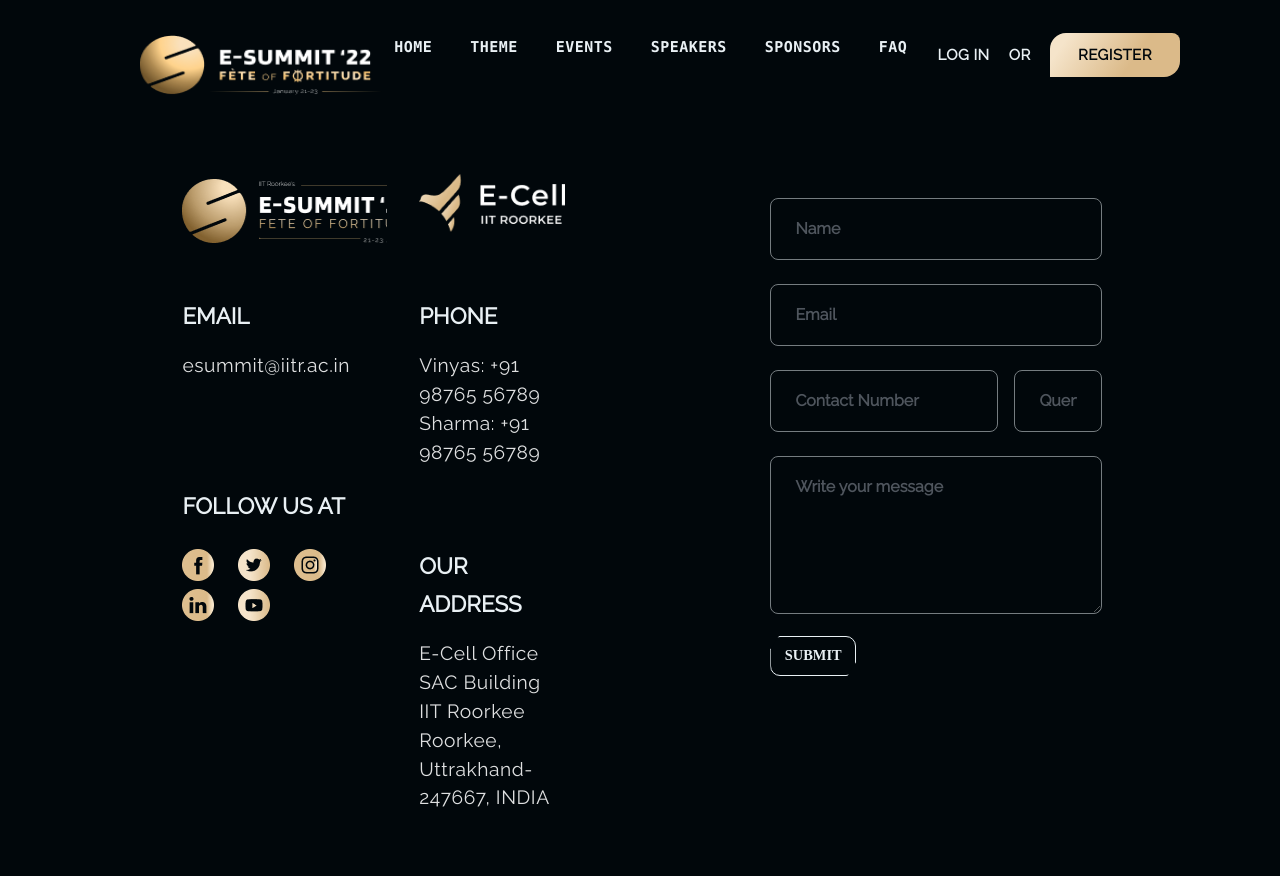
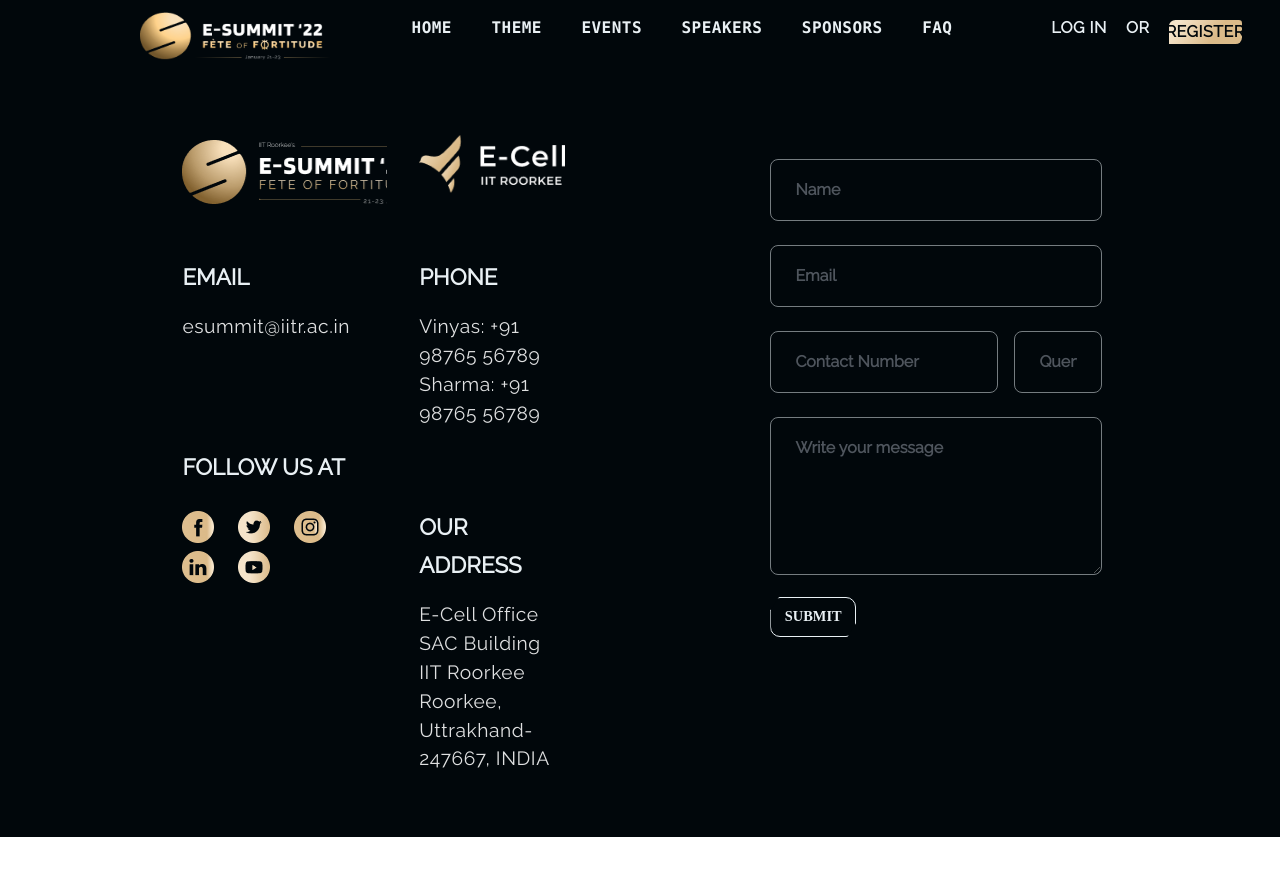
Before and after one commit to Ecell-IITR/Esummit22-frontend, a Next.js app: page / in a window 1280 px wide. After the commit the page ends 837 px from the top, so only its background shows below. Built offline with nearby package versions, Linux system fonts and the light colour scheme; no server answers; a web font is replaced by a local one.

Commit message:
responsive updates

```diff
--- a/components/Header/header.js
+++ b/components/Header/header.js
@@ -1,192 +1,163 @@
 import Link from "next/link";
+import { useState } from "react";
 export const Header = () => {
+  //const [active, setactive] = useState("home")
+  const active = "";
   return (
     <div className="navbar-container" id="navbar">
       <div className="navbar-logo-link">
-        <img src="fete-of-fortitude.png" className="navbar-logo" alt="" />
+        <img
+          src="fete-of-fortitude.png"
+          className="navbar-logo"
+          alt="E summit 22 fete of fortitude"
+        />
       </div>
       <ul className="navbar-subcontent1">
         <li className="navbar-items">
           <div id="heading">
             <span>
-              <div className="hover_color">
+              <div
+                className={
+                  "home" == active ? "active_hover_color" : "hover_color"
+                }
+              >
                 <pre> HOME </pre>
               </div>
               <br />
-              <div className="hover_underline"> </div>
+              <div
+                className={
+                  "home" == active
+                    ? "active_hover_underline"
+                    : "hover_underline"
+                }
+              >
+                {" "}
+              </div>
             </span>
           </div>
         </li>
         <li className="navbar-items">
           <div id="heading">
-            <div className="hover_color">
+            <div
+              className={
+                "theme" == active ? "active_hover_color" : "hover_color"
+              }
+            >
               <pre> THEME </pre>
               <br />
-              <div className="hover_underline"> </div>
+              <div
+                className={
+                  "theme" == active
+                    ? "active_hover_underline"
+                    : "hover_underline"
+                }
+              >
+                {" "}
+              </div>
             </div>
           </div>
         </li>
         <li className="navbar-items">
           <div id="heading">
-            <div className="hover_color">
+            <div
+              className={
+                "events" == active ? "active_hover_color" : "hover_color"
+              }
+            >
               <pre> EVENTS </pre>
               <br />
-              <div className="hover_underline"> </div>
+              <div
+                className={
+                  "events" == active
+                    ? "active_hover_underline"
+                    : "hover_underline"
+                }
+              >
+                {" "}
+              </div>
             </div>
           </div>
         </li>
         <li className="navbar-items">
           <div id="heading">
-            <div className="hover_color">
+            <div
+              className={
+                "speakers" == active ? "active_hover_color" : "hover_color"
+              }
+            >
               <pre> SPEAKERS </pre>
               <br />
-              <div className="hover_underline"> </div>
+              <div
+                className={
+                  "speakers" == active
+                    ? "active_hover_underline"
+                    : "hover_underline"
+                }
+              >
+                {" "}
+              </div>
             </div>
           </div>
         </li>
         <li className="navbar-items">
           <div id="heading">
-            <div className="hover_color">
+            <div
+              className={
+                "sponsors" == active ? "active_hover_color" : "hover_color"
+              }
+            >
               <pre> SPONSORS </pre>
               <br />
-              <div className="hover_underline"> </div>
+              <div
+                className={
+                  "sponsors" == active
+                    ? "active_hover_underline"
+                    : "hover_underline"
+                }
+              >
+                {" "}
+              </div>
             </div>
           </div>
         </li>
 
         <li className="navbar-items">
           <div id="heading">
-            <div className="hover_color">
+            <div
+              className={"faq" == active ? "active_hover_color" : "hover_color"}
+            >
               <pre> FAQ </pre>
               <br />
-              <div className="hover_underline"> </div>
+              <div
+                className={
+                  "faq" == active ? "active_hover_underline" : "hover_underline"
+                }
+              >
+                {" "}
+              </div>
             </div>
           </div>
         </li>
-        {/* <li className="navbar-items">
-            <NavHashLink
-              to="/#footer"
+      </ul>
 
-            >
-              Contact Us
-            </NavHashLink>
-          </li> */}
-
-        {/* <li className="navbar-items">
-            {String(localStorage.getItem("user_role_type")) === "CA" ? (
-              <Link
-                to="/campus-ambassador"
-                className={"navbar-links links-campus-ambassador"}
-                rel="noopener noreferrer"
-              >
-                Campus Ambassador
-              </Link>
-            ) : (
-              <div style={{ background: "transparent" }}>
-                {localStorage.getItem("user_role_type") ? (
-                  <Link
-                    to="/dashboard"
-                    className={"navbar-links links-campus-ambassador"}
-                    rel="noopener noreferrer"
-                  >
-                    {String(localStorage.getItem("user_role_type"))}
-                  </Link>
-                ) : null}
-              </div>
-            )}
-          </li>
-        </ul>
-        <ul className={"navbar-subcontent2"}>
-          {!localStorage.getItem("user_token") ? (
-            <li className="navbar-items">
-              <Link
-                to="/login"
-                className={"navbar-links login-padding"}
-                rel="noopener noreferrer"
-              >
-                <span>Login</span>
-              </Link>
-            </li>
-          ) : null}
-          {!localStorage.getItem("user_token") ? (
-            <li className="navbar-items">
-              <p className="or-navbar">or</p>
-            </li>
-          ) : (
-            <li className="navbar-items" style={{ marginLeft: "30px" }}>
-              {localStorage.getItem("user_role_type") == "CA" ? (
-                <Link
-                  to="/campus-ambassador"
-                  className={"navbar-links"}
-                  rel="noopener noreferrer"
-                >
-                  <div className="clip" style={{ color: "6f00ff" }}>
-                    DashBoard
-                  </div>
-                </Link>
-              ) : (
-                <Link
-                  to="/dashboard"
-                  className={"navbar-links"}
-                  rel="noopener noreferrer"
-                >
-                  <div className="clip" style={{ color: "6f00ff" }}>
-                    DashBoard
-                  </div>
-                </Link>
-              )}
-            </li>
-          )}
-          {!localStorage.getItem("user_token") ? (
-            <li className="navbar-items">
-              <Link
-                to="/register"
-                className={"navbar-links"}
-                rel="noopener noreferrer"
-              >
-                <div className="clip">Register</div>
-              </Link>
-            </li>
-          ) : (
-            <li className="navbar-items">
-              <div
-                onClick={this.handleLogout}
-                className={"navbar-links logout-link"}
-                rel="noopener noreferrer"
-              >
-
-                <span style={{ backgroundColor: "transparent" }}>Logout</span>
-              </div>
-            </li>
-          )}*/}
-      </ul>
-      {/* <div className="navbar-mobile-container">
-          <div className="Hamburger-container">
-            <input type="checkbox" />
-            <div className="bar1"></div>
-            <div className="bar2"></div>
-            <div className="bar3"></div>
-          </div>
-          <Link to="/">
-            <img
-              src={Halflogo}
-              alt="navbar-log"
-              className="navbar-logo-mobile"
-            />
-          </Link> */}
-      {/* <NavbarMobile /> */}
-      {/* </div> */}
       <ul className="navbar-subcontent2">
         <li className="navbar-items">
-          <span>LOG IN</span> <br />
+          <span>
+            LOG IN
+            <br />{" "}
+            <div>
+              <pre> </pre>
+            </div>{" "}
+          </span>
         </li>
 
         <li className="navbar-items">
           <p className="or-navbar">or</p>
+          <br />
         </li>
-
-        <li className="navbar-items register-navbar">REGISTER</li>
-        <br />
+        <li>
+          <div className="navbar-items register-navbar">REGISTER</div>
+        </li>
       </ul>
     </div>
   );
--- a/styles/header.scss
+++ b/styles/header.scss
@@ -1,10 +1,9 @@
 .navbar-container {
   background-color: #01070b;
   display: flex;
-  height: 110px;
+
   justify-content: space-between;
-  top: 0;
-  left: 0;
+
   position: relative;
   width: 100%;
   z-index: 100000;
@@ -28,7 +27,7 @@
   margin-bottom: 0 !important;
 }
 .navbar-subcontent2 {
-  margin-right: 100px;
+  margin-right: 3vw;
   display: flex;
   flex-direction: row;
   justify-content: center;
@@ -38,10 +37,10 @@
 }
 
 .navbar-logo {
-  padding-top: 20px;
+  padding-top: 0.05vw;
   margin: 6% 0;
-  width: 15.2em;
-  height: 5em;
+  width: 15vw;
+  height: 3.75vw;
 }
 
 .navbar-container ul {
@@ -70,19 +69,15 @@
   font-family: Raleway;
   font-weight: bold;
   font-style: normal;
-  font-size: 15px;
-  line-height: 15px;
+  font-size: 2vh;
+  line-height: 2vh;
   letter-spacing: 0.03em;
   text-transform: uppercase;
 }
-.navbar-items a {
+.navbar-items {
   font-weight: 1000;
 }
-.navbar-items a:hover {
-  color: #8c20e2;
-  padding-bottom: 6px;
-  border-bottom: 2px solid #8c20e2;
-}
+
 .logout-link {
   color: #e61515;
   background-color: inherit;
@@ -136,7 +131,7 @@
 }
 
 .login-padding {
-  margin-left: 120px;
+  margin-left: 3.6vw;
   text-decoration: none;
   background-color: inherit;
 }
@@ -191,62 +186,37 @@
   width: 100%;
 }
 
-@media screen and (max-width: 480px) {
+.active_hover_underline {
+  height: 0.2vw;
+  background: linear-gradient(124.76deg, #f5e4ca 12.61%, #dbba89 63.66%);
+  width: 100%;
+}
+
+.active_hover_color {
+  text-align: center;
+  background: linear-gradient(124.76deg, #f5e4ca 12.61%, #dbba89 63.66%);
+  -webkit-background-clip: text;
+  -webkit-text-fill-color: transparent;
+}
+
+@media screen and (max-width: 700px) {
   .navbar-subcontent1,
   .navbar-subcontent2,
   .navbar-logo-link {
     display: none;
   }
-  /* .Hamburger-container {
-    display: inline-block;
-    cursor: pointer;
-  }
-
-  .bar1, .bar2, .bar3 {
-    width: 35px;
-    height: 5px;
-    background-color: white;
-    margin: 6px 0;
-    transition: 0.4s;
-  }
-  .navbar-mobile-container{
-    display: flex;
-  }
-  .navbar-mobile-container input{
-    display: flex;
-    position: absolute;
-    top: 30px;
-    right: 7px;
-    width: 50px;
-    height: 40px;
-    margin: 6px 0;
-    cursor: pointer;
-    opacity: 0;
-    z-index: 2;
-  }
-
-  .navbar-mobile-container input:checked ~ .bar1 {
-    -webkit-transform: rotate(-45deg) translate(-9px, 6px);
-    transform: rotate(-45deg) translate(-9px, 6px);
-  }
-
-  .navbar-mobile-container input:checked ~ .bar2 {opacity: 0;}
-
-  .navbar-mobile-container input:checked ~ .bar3 {
-    -webkit-transform: rotate(45deg) translate(-8px, -8px);
-    transform: rotate(45deg) translate(-8px, -8px);
-  } */
 }
 
 .register-navbar {
   padding-top: 0;
   margin-right: 0;
+  margin-bottom: 0.6vw;
   display: flex;
   align-items: center;
   justify-content: center;
   color: #01070b;
   background: linear-gradient(124.76deg, #f5e4ca 12.61%, #dbba89 63.66%);
-  width: 130px;
-  height: 44px;
-  border-radius: 16px 8px 16px 0px;
+  width: 5.7vw;
+  height: 1.9vw;
+  border-radius: 0.5vw 0.25vw 0.5vw 0px;
 }
```
Also changed, not shown: styles/mobileHeader.scss (+2 -103 lines).
